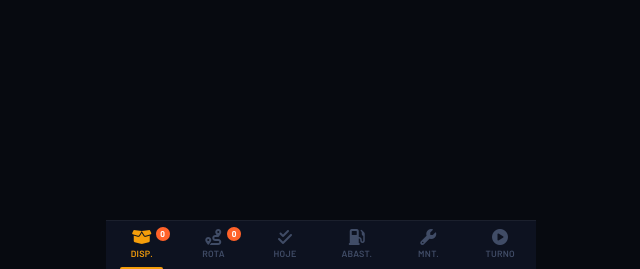
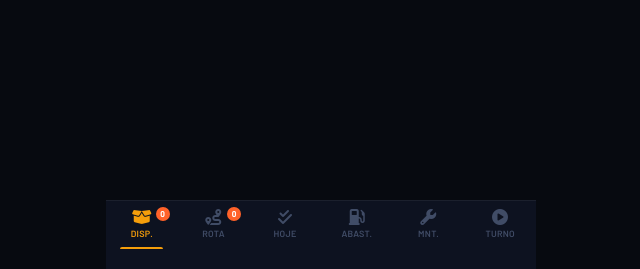
Before and after one commit to Dyonathan-Queiroz/Sistema-de-logistica, a FastAPI app: template app/templates/dashboard_entregador.html in a window 1280 px wide. Shown: the part 567-836 px from the top of the page, without its empty margins (319-959 px from the left). Run offline with FastAPI, Linux system fonts and the light colour scheme; the template is opened without the code that fills it, so the values that code supplies are empty; some web fonts are replaced.

Commit message:
fix(ui): corrige tab bar sobreposta pela navegação do Android
- Stop alert bar movido para dentro do .shell (evita empurrar tabs pra fora da tela)
- Remove position:sticky do alert bar, agora segue o fluxo normal do flex column
- tabs padding-bottom: env() → max(env(), 20px) — garante mínimo de 20px
  mesmo em devices Android que reportam safe-area-inset-bottom = 0

Co-Authored-By: Claude Sonnet 4.6 <noreply@anthropic.com>

```diff
--- a/app/templates/dashboard_entregador.html
+++ b/app/templates/dashboard_entregador.html
@@ -295,7 +295,7 @@
       background: var(--s1);
       border-top: 1px solid var(--brd);
       order: 999;
-      padding-bottom: env(safe-area-inset-bottom, 0px);
+      padding-bottom: max(env(safe-area-inset-bottom, 0px), 20px);
     }
     .tab {
       display: flex;
@@ -1398,7 +1398,7 @@
       padding: 10px 1.25rem;
       display: flex; align-items: center; gap: 10px;
       font-size: 13px; font-weight: 600;
-      position: sticky; top: 0; z-index: 900;
+      flex-shrink: 0;
     }
     .stop-alert-bar.hidden { display: none; }
     .sab-pulse { animation: sabBlink 1s ease-in-out infinite; font-size: 16px; }
@@ -1458,14 +1458,6 @@
     <button class="gps-retry-btn" onclick="gpsRetry()">
       <i class="fas fa-rotate-right"></i> Tentar Novamente
     </button>
-  </div>
-</div>
-
-<!-- STOP ALERT BAR (aparece em 2m30s parado, some ao mover) -->
-<div class="stop-alert-bar hidden" id="stopAlertBar">
-  <i class="fas fa-triangle-exclamation sab-pulse"></i>
-  <div class="sab-text">
-    Motorista parado <span class="sab-time" id="sabTime"></span>
   </div>
 </div>
 
@@ -1553,6 +1545,14 @@
       <i class="fas fa-sign-out-alt"></i>
     </a>
   </header>
+
+  <!-- STOP ALERT BAR (aparece em 2m30s parado, some ao mover) -->
+  <div class="stop-alert-bar hidden" id="stopAlertBar">
+    <i class="fas fa-triangle-exclamation sab-pulse"></i>
+    <div class="sab-text">
+      Motorista parado <span class="sab-time" id="sabTime"></span>
+    </div>
+  </div>
 
   <!-- ══ STATS ══════════════════════════════════════════ -->
   <div class="stats">
```
